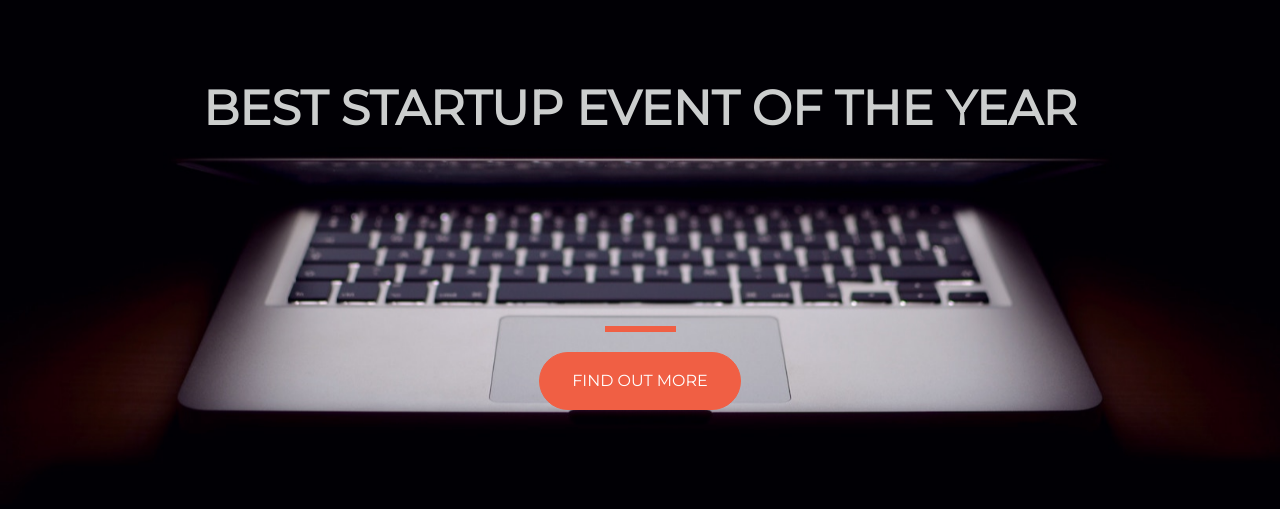
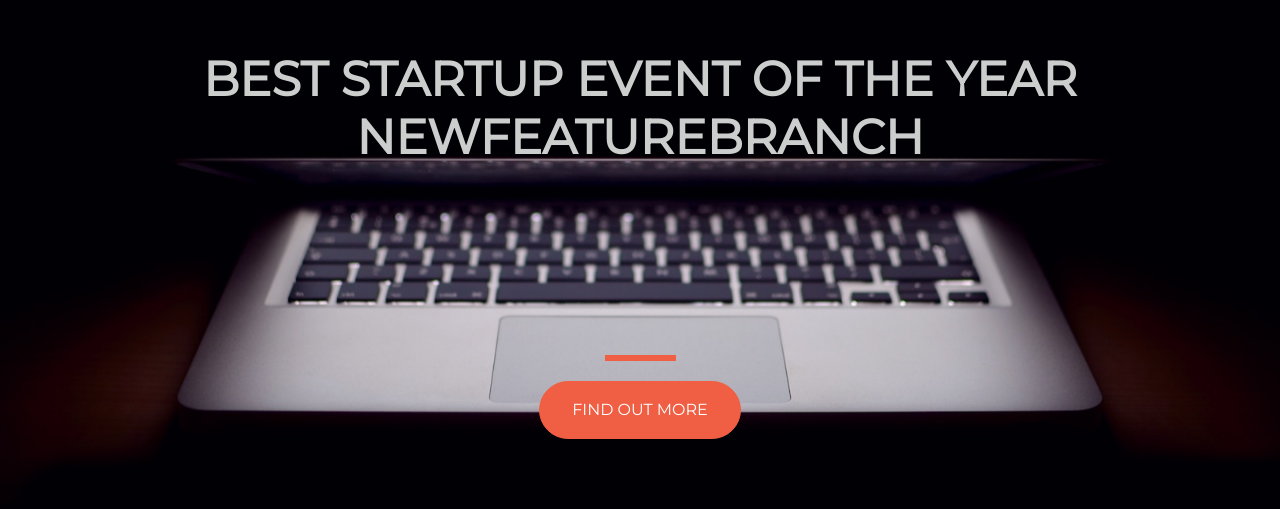
Before and after one commit to silverzaju/ztm_startup, a plain HTML site: page index.html in a window 1280 px wide. Shown: the part 155-664 px from the top of the page. Drawn offline with nearby package versions, Linux system fonts and the light colour scheme.

Commit message:
header text changed with newFeatureBranch

```diff
--- a/index.html
+++ b/index.html
@@ -20,7 +20,7 @@
     <div class="container d-flex align-items-center h-100">
       <div class="row">
         <header class="text-center col-12">
-          <h1 class="text-uppercase"><strong>best startup event of the year</strong></h1>
+          <h1 class="text-uppercase"><strong>best startup event of the year newFeatureBranch</strong></h1>
         </header>
         <div class="buffer col-12"></div>
         <section class="text-center col-12">
```
